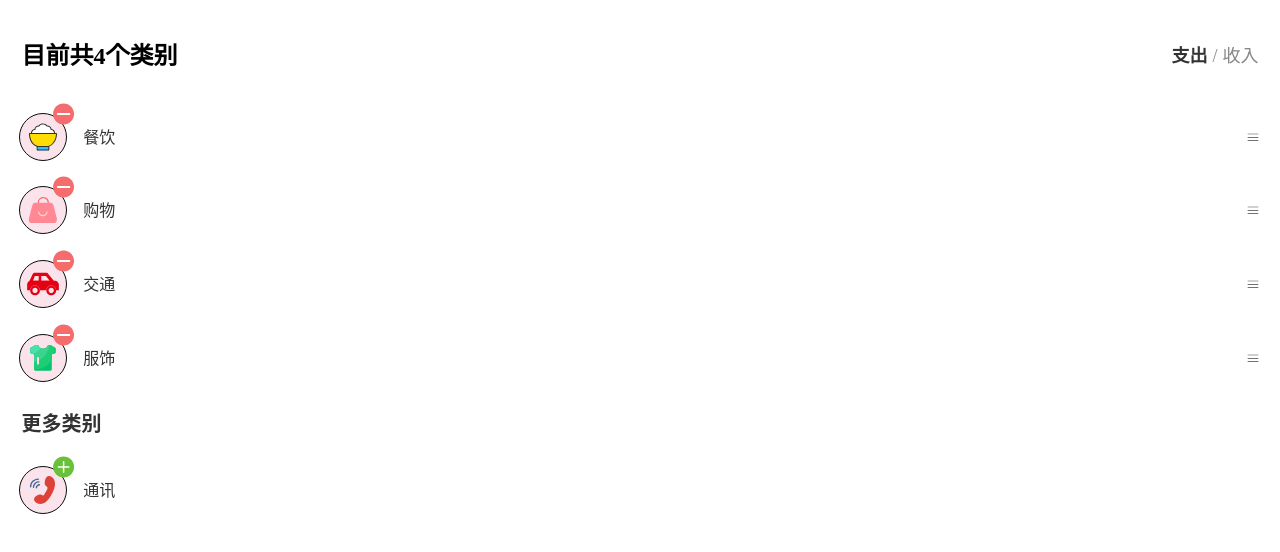
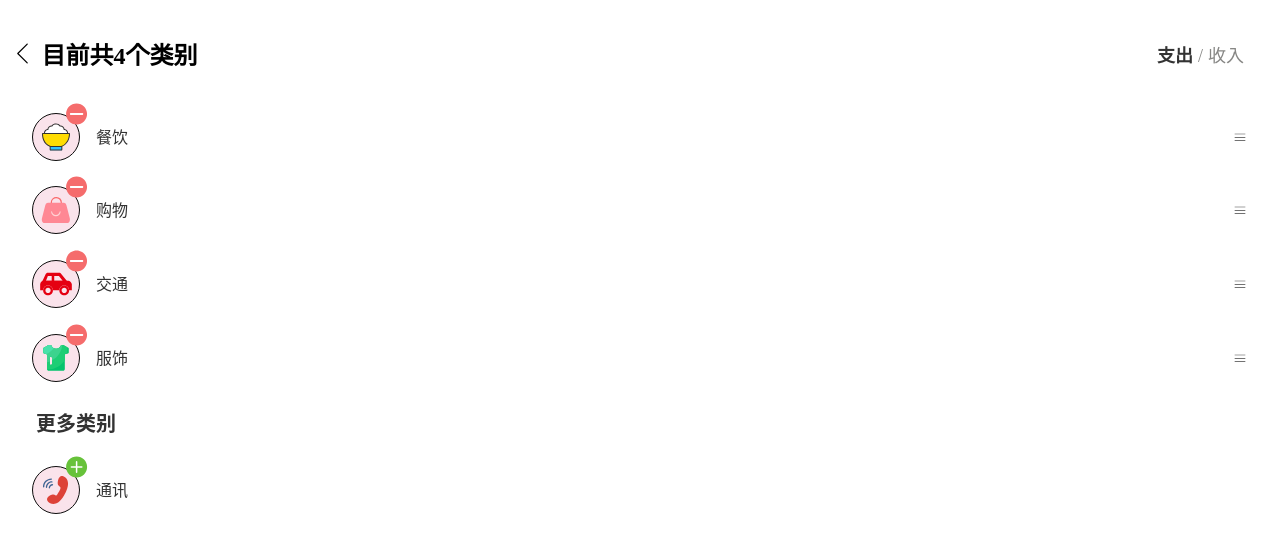
Before and after one commit to haxiedaimala/self-billing, a Vue app: page /#/category in a window 1280 px wide. Shown: the top 552 px of the page. Built offline with nearby package versions, Linux system fonts and the light colour scheme.

Commit message:
Category.vue 实现返回功能

```diff
--- a/src/views/Category.vue
+++ b/src/views/Category.vue
@@ -1,8 +1,10 @@
 <script setup lang="ts">
 import Icon from '@/components/Icon.vue';
 import {computed, inject, ref, Ref} from 'vue';
+import {useRouter} from 'vue-router';
 
 const type = ref('-');
+const router = useRouter();
 const categoryList = inject<Ref<Category[]>>('categoryList')!;
 const isShowCategory = computed(() => {
   return categoryList.value.filter(item => item.isShow && item.type === type.value);
@@ -14,11 +16,13 @@ const toggle = (value: string) => type.value = value;
 const toggleIsShow = (value: Category) => {
   value.isShow = !value.isShow;
 };
+const goBack = () => router.back();
 </script>
 
 <template>
   <Teleport to="body">
     <div class="nav top">
+      <Icon name="left" class="left" @click="goBack"/>
       <span class="title">目前共{{ isShowCategory.length }}个类别</span>
       <div class="type">
         <span :class="{selected:type==='-'}" @click="toggle('-')">支出</span>
@@ -60,8 +64,14 @@ const toggleIsShow = (value: Category) => {
   display: flex;
   font-size: 18px;
   align-items: center;
-  justify-content: space-between;
-  padding: 0.8em 1.2em;
+  padding: 0.8em 2em;
+
+  .left {
+    width: 1.5em;
+    height: 1.5em;
+    margin-left: -1.5em;
+    margin-right: 0.3em;
+  }
 
   .title {
     font-weight: bold;
@@ -83,6 +93,7 @@ const toggleIsShow = (value: Category) => {
 
   .type {
     color: #878785;
+    margin-left: auto;
 
     span:not(:first-child) {
       margin-left: 5px;
@@ -99,7 +110,7 @@ const toggleIsShow = (value: Category) => {
   li {
     display: flex;
     align-items: center;
-    padding: 0.8em 1.2em;
+    padding: 0.8em 2em;
     width: 100%;
 
     .category {
```
Also changed, not shown: src/assets/icons/original/left.svg (added).
